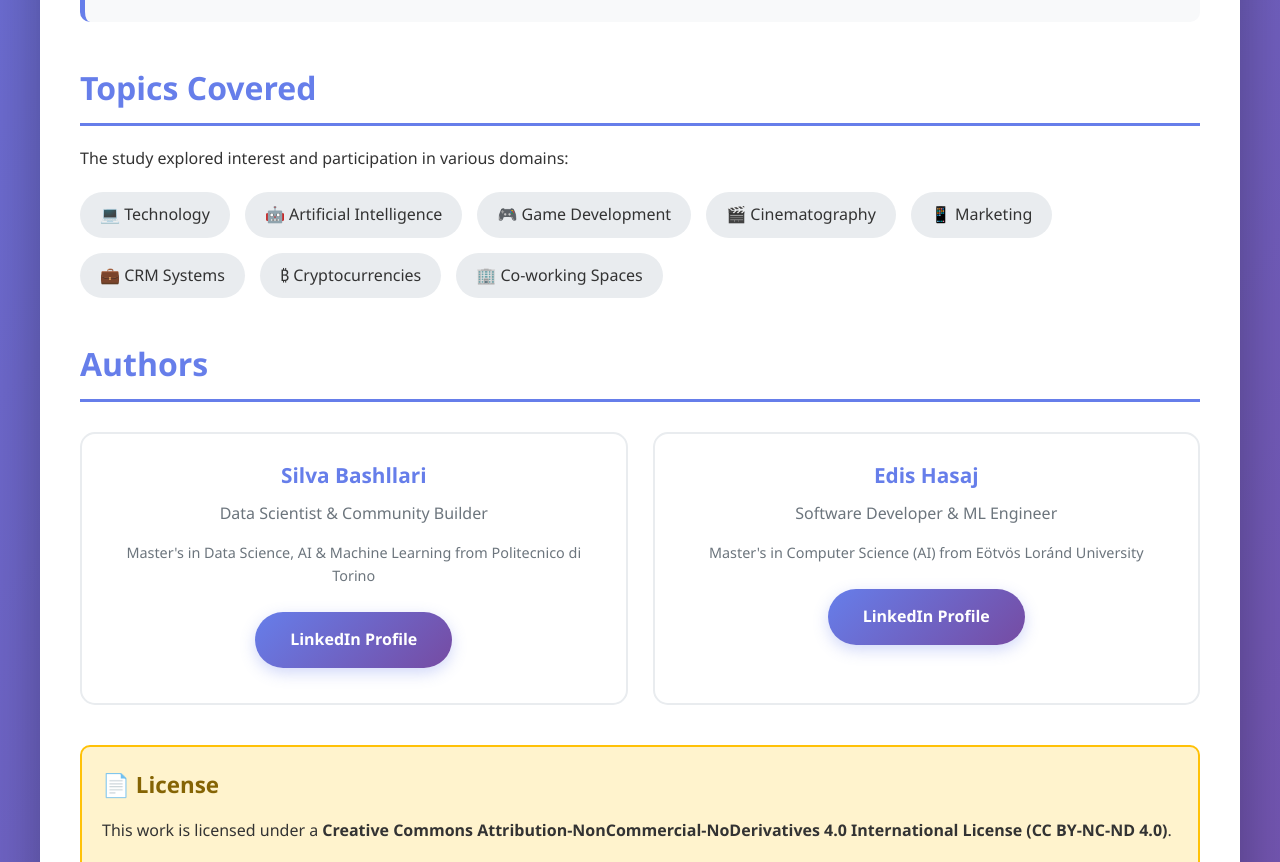
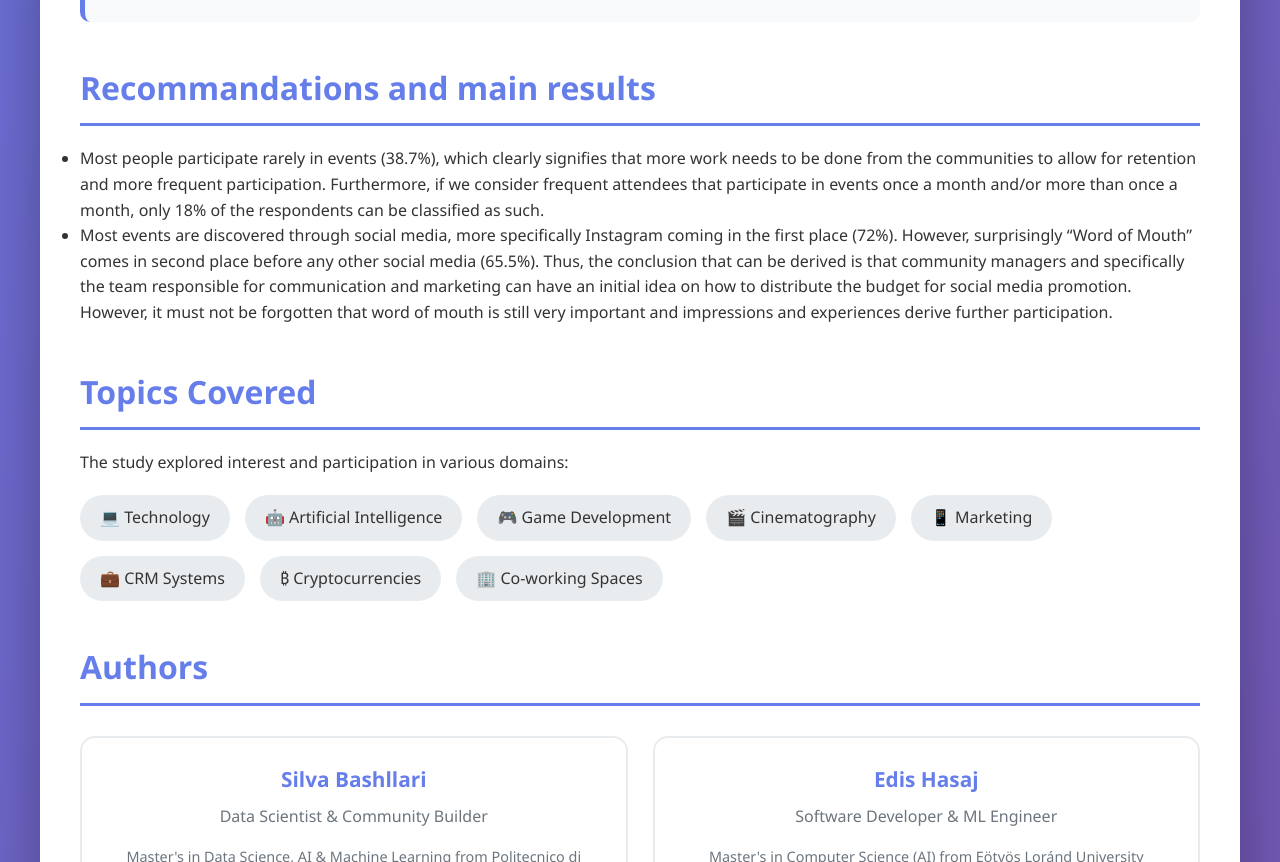
Before and after one commit to siinvictus/Perceptions-about-tech-and-creative-communities-in-Tirana, a plain HTML site: page index.html in a window 1280 px wide. Shown: the part 1652-2514 px from the top of the page. Drawn offline with Linux system fonts and the light colour scheme.

Commit message:
Update index.html

```diff
--- a/index.html
+++ b/index.html
@@ -292,6 +292,17 @@
                 </div>
             </div>
 
+            <div class = "section">
+                <h2> Recommandations and main results </h2>
+                    <ul>
+                        <li>  Most people participate rarely in events (38.7%), which clearly signifies that more work needs to be done from the communities to allow for retention and more frequent participation.
+                             Furthermore, if we consider frequent attendees that participate in  events once a month and/or more than once a month, only 18% of the respondents can be classified as such. </li>
+                        <li>  Most events are discovered through social media, more specifically Instagram coming in the first place (72%). However, surprisingly “Word of Mouth” comes in second place before any other social media (65.5%).
+                            Thus, the conclusion that can be derived is that community managers and specifically the team responsible for communication and marketing can have an initial idea on how to distribute the budget for social
+                            media promotion. However, it must not be forgotten that word of mouth is still very important and impressions and experiences derive further participation. </li>
+                    </ul>
+                </div>
+
             <div class="section">
                 <h2>Topics Covered</h2>
                 <p>The study explored interest and participation in various domains:</p>
@@ -349,6 +360,7 @@
                 </ul>
             </div>
 
+
             <div class="section contact-info">
                 <h3 style="margin-top: 0;">📧 Contact</h3>
                 <p><strong>Silva Bashllari:</strong> sbashllari@gmail.com</p>
```
